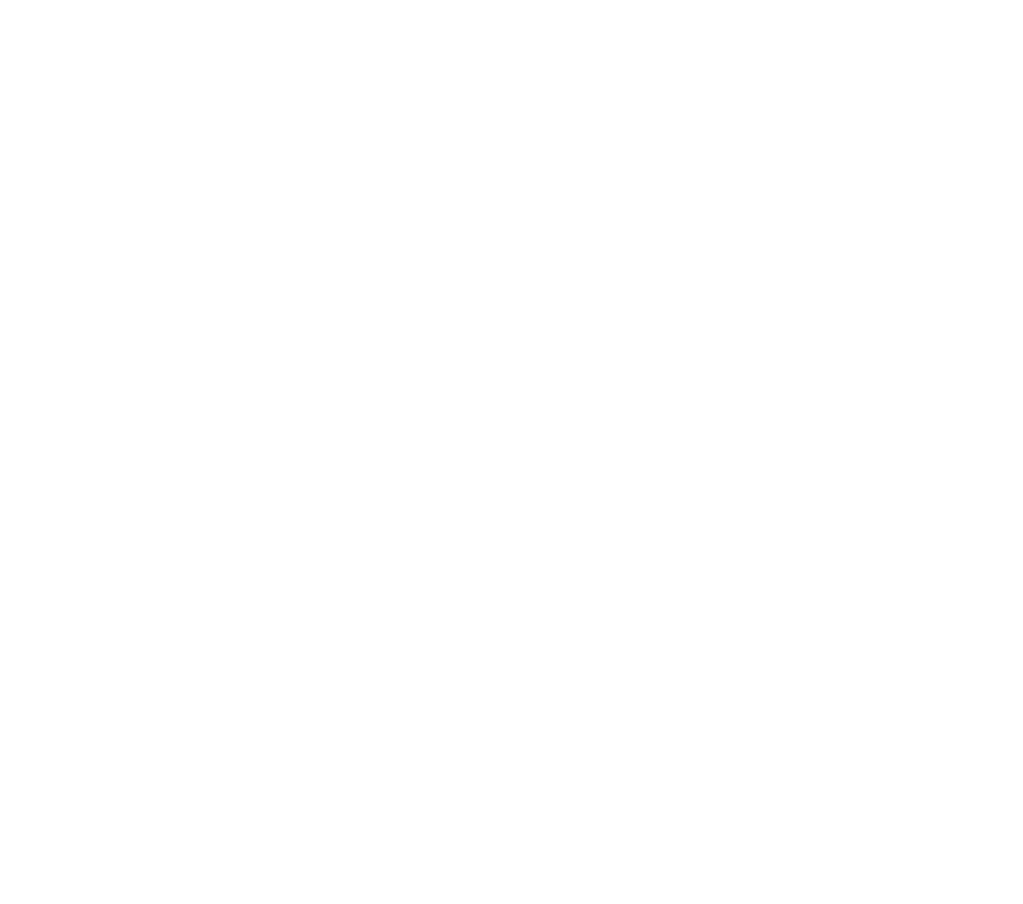
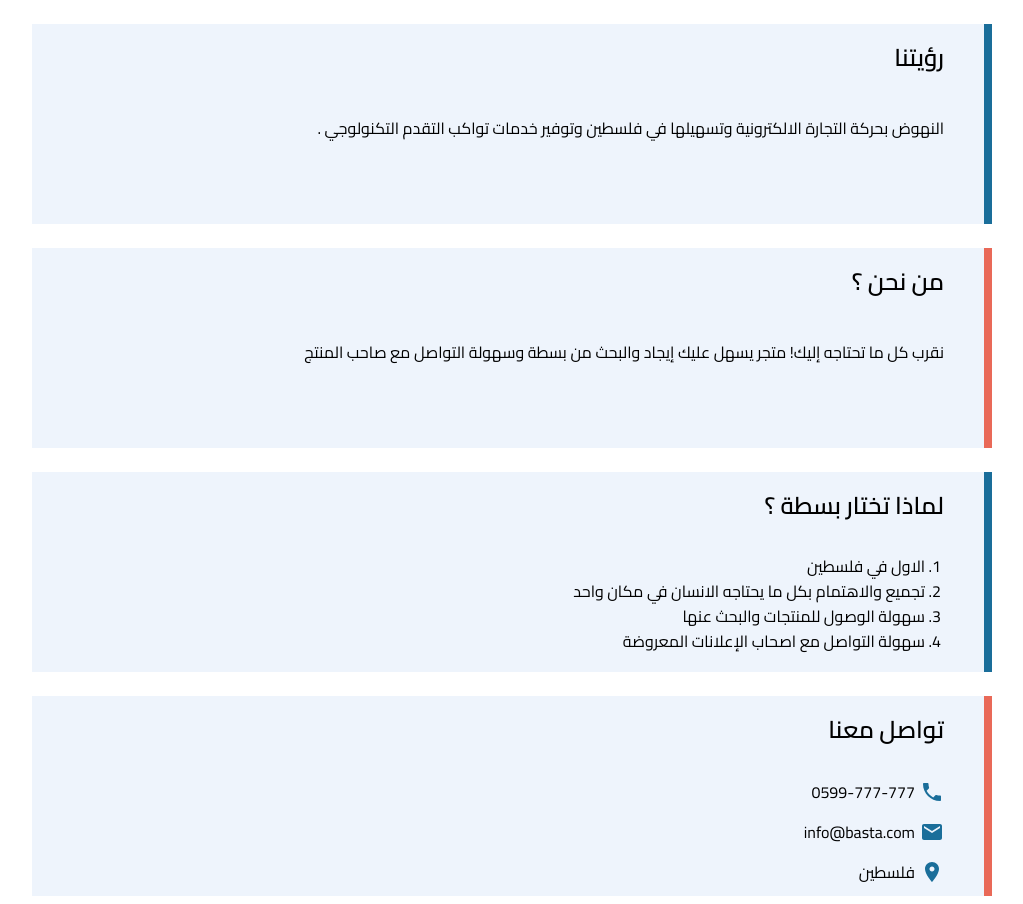
Before and after one commit to GSG-G10/bastta, a React (Create React App) app in the folder client/: page /doc in a window 1280 px wide. Shown: the whole page, without its empty margins (128-1151 px from the left). Before the commit the page ends 800 px from the top, so only its background shows below. Built offline with nearby package versions, Linux system fonts and the light colour scheme.

Commit message:
create  page Doc #21

```diff
--- a/client/src/App.jsx
+++ b/client/src/App.jsx
@@ -1,7 +1,7 @@
 import { BrowserRouter as Router, Switch, Route } from 'react-router-dom';
 
 import { CssBaseline, ThemeProvider } from './mui-modules';
-import Home from './pages';
+import * as P from './pages';
 import theme from './theme';
 
 const App = () => (
@@ -11,7 +11,8 @@ const App = () => (
     <CssBaseline />
     <Router>
       <Switch>
-        <Route exact path="/" component={Home} />
+        <Route exact path="/" component={P.Home} />
+        <Route exact path="/doc" component={P.Document} />
       </Switch>
     </Router>
   </ThemeProvider>
--- /dev/null
+++ b/client/src/components/cardDoc/index.jsx
@@ -0,0 +1,90 @@
+import LocalPhoneIcon from '@mui/icons-material/LocalPhone';
+import EmailIcon from '@mui/icons-material/Email';
+import LocationOnIcon from '@mui/icons-material/LocationOn';
+import './style.css';
+
+const CardDoc = () => (
+  <div className="container">
+    <section>
+      <h3 className="title">
+        رؤيتنا
+      </h3>
+      <p className="description">
+        النهوض بحركة التجارة الالكترونية وتسهيلها في فلسطين وتوفير خدمات تواكب التقدم التكنولوجي .
+
+      </p>
+    </section>
+    <section className="border">
+      <h3 className="title">
+        من نحن ؟
+      </h3>
+      <p className="description">
+        نقرب كل ما تحتاجه إليك! متجر يسهل عليك إيجاد والبحث من  بسطة وسهولة التواصل مع صاحب المنتج
+
+      </p>
+    </section>
+    <section>
+      <h3 className="title">
+        لماذا تختار بسطة ؟
+
+      </h3>
+      <p className="description">
+        <ol>
+          <li>
+            الاول في فلسطين
+          </li>
+          <li>
+            {' '}
+            تجميع والاهتمام بكل ما يحتاجه الانسان في مكان واحد
+          </li>
+          <li>
+            {' '}
+            سهولة  الوصول للمنتجات والبحث عنها
+          </li>
+          <li>سهولة التواصل مع اصحاب الإعلانات المعروضة</li>
+        </ol>
+      </p>
+    </section>
+    <section className="border">
+      <h3 className="title" aria-hidden>
+        تواصل معنا
+      </h3>
+      <article className="description contact ">
+        <p className="text">
+          {' '}
+          <LocalPhoneIcon sx={{ color: '#1A6E9A' }} />
+          <h6>
+            0599-777-777
+          </h6>
+          {' '}
+          {' '}
+
+        </p>
+        <p className="text">
+          {' '}
+          <EmailIcon sx={{ color: '#1A6E9A' }} />
+          <h6>
+            info@basta.com
+
+          </h6>
+          {' '}
+
+        </p>
+        <p className="text">
+          {' '}
+          <LocationOnIcon sx={{ color: '#1A6E9A' }} />
+          <h6>
+            فلسطين
+
+          </h6>
+          {' '}
+
+        </p>
+
+      </article>
+    </section>
+
+  </div>
+);
+
+export default CardDoc;
--- /dev/null
+++ b/client/src/components/cardDoc/style.css
@@ -0,0 +1,63 @@
+section {
+  background-color: #eef4fc;
+  width: 75%;
+  height: 200px;
+  margin: auto;
+  border-right: 8px solid #1a6e9a;
+  font-family: Cairo;
+  font-style: normal;
+  font-weight: normal;
+  font-size: 16px;
+  line-height: 56px;
+  text-align: right;
+  color: #000000;
+}
+.border{
+    border-right: 8px solid #E96958;
+}
+.title{
+    font-family: Cairo;
+font-style: normal;
+font-weight: 600;
+font-size: 24px;
+line-height: 150%;
+    padding-right: 40px;
+    padding-top: 16px;
+}
+.description {
+  width: 852px;
+  height: 132px;
+  padding-right: 40px;
+
+}
+
+.contact{
+    display: flex;
+    flex-direction: column;
+}
+ol {
+    margin-top: -10px;
+    margin-right:-21px
+}
+ol  li {
+    height: 25px;
+}
+
+
+.text{
+display:flex;
+flex-direction: row;
+align-items: center;
+padding: 0;
+margin: 0;
+line-height: normal;
+height: 40px;
+
+}
+h6{
+    margin-right: 5px;
+    font-family: Cairo;
+    font-style: normal;
+    font-weight: normal;
+    font-size: 16px;
+}
--- a/client/src/components/index.jsx
+++ b/client/src/components/index.jsx
@@ -1,3 +1,4 @@
 import SliderHome from './silder';
+import CardDoc from './cardDoc';
 
-export default SliderHome;
+export { SliderHome, CardDoc };
--- /dev/null
+++ b/client/src/pages/document/index.jsx
@@ -0,0 +1,9 @@
+import * as C from '../../components';
+
+const Document = () => (
+  <div>
+    <C.CardDoc />
+  </div>
+);
+
+export default Document;
--- a/client/src/pages/home/index.jsx
+++ b/client/src/pages/home/index.jsx
@@ -1,9 +1,9 @@
 import { Container } from '../../mui-modules';
-import SliderHome from '../../components';
+import * as C from '../../components';
 
 const Home = () => (
   <Container sx={{ width: '1236px' }} maxWidth="xl">
-    <SliderHome />
+    <C.SliderHome />
   </Container>
 );
 
--- a/client/src/pages/index.jsx
+++ b/client/src/pages/index.jsx
@@ -1,3 +1,4 @@
 import Home from './home';
+import Document from './document';
 
-export default Home;
+export { Home, Document };
```
